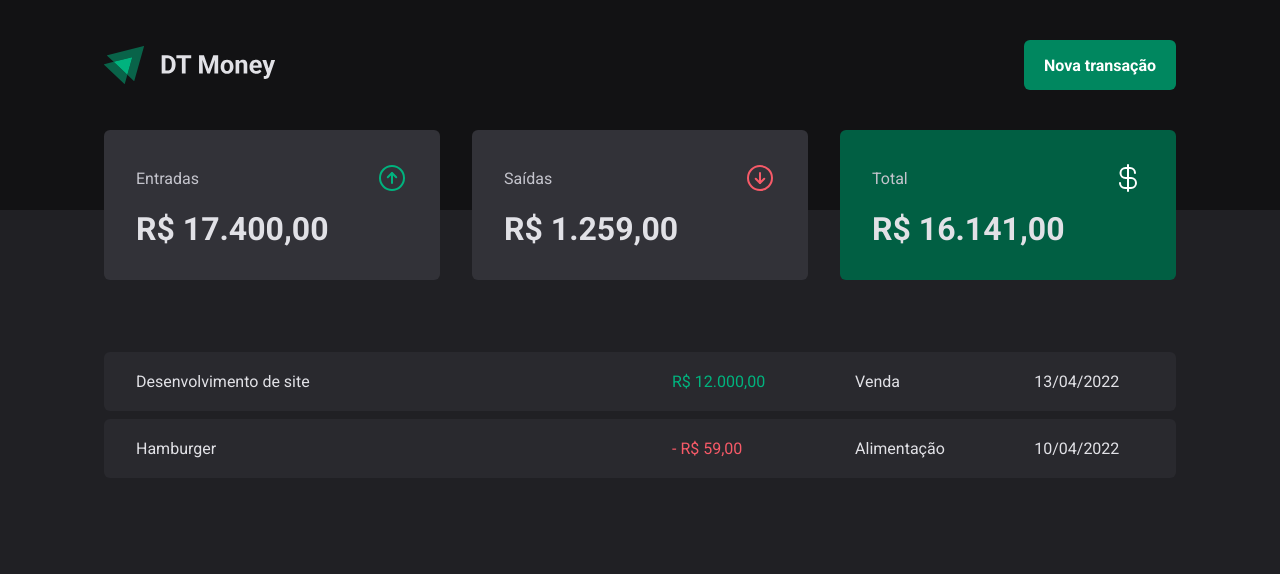
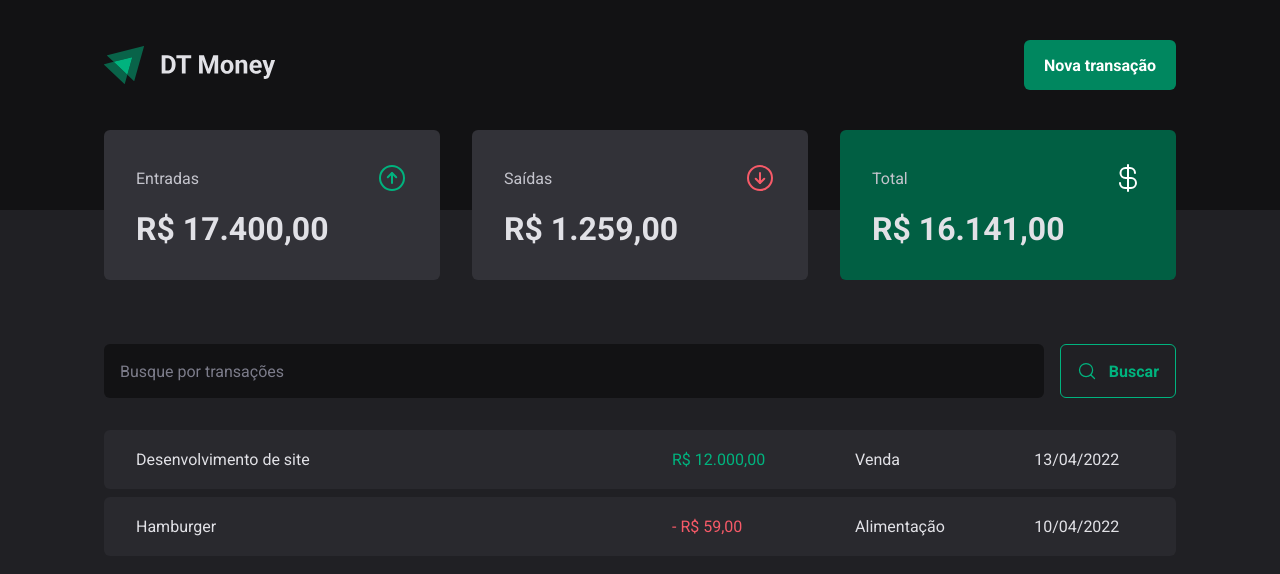
Before and after one commit to lmartinhao/03-dt-money, a React (Vite) app: page / in a window 1280 px wide. Shown: the top 574 px of the page. Built offline with nearby package versions, Linux system fonts and the light colour scheme.

Commit message:
transactions search form added

```diff
--- /dev/null
+++ b/src/pages/Transactions/components/SearchForm/index.tsx
@@ -0,0 +1,15 @@
+import { MagnifyingGlass } from 'phosphor-react'
+import { SearchFormContainer } from './styles'
+
+export function SearchForm() {
+  return (
+    <SearchFormContainer>
+      <input type="text" placeholder="Busque por transações" />
+
+      <button type="submit">
+        <MagnifyingGlass size={20} />
+        Buscar
+      </button>
+    </SearchFormContainer>
+  )
+}
--- /dev/null
+++ b/src/pages/Transactions/components/SearchForm/styles.ts
@@ -0,0 +1,40 @@
+import styled from 'styled-components'
+
+export const SearchFormContainer = styled.form`
+  display: flex;
+  gap: 1rem;
+
+  input {
+    flex: 1;
+    border-radius: 6px;
+    border: 0;
+    background: ${(props) => props.theme['gray-900']};
+    color: ${(props) => props.theme['gray-300']};
+    padding: 1rem;
+
+    &::placeholder {
+      color: ${(props) => props.theme['gray-500']};
+    }
+  }
+
+  button {
+    display: flex;
+    align-items: center;
+    gap: 0.75rem;
+
+    border: 0;
+    padding: 1rem;
+    background: transparent;
+    border: 1px solid ${(props) => props.theme['green-300']};
+    color: ${(props) => props.theme['green-300']};
+    font-weight: bold;
+    border-radius: 6px;
+
+    &:hover {
+      background: ${(props) => props.theme['green-500']};
+      border: 1px solid ${(props) => props.theme['green-500']};
+      color: ${(props) => props.theme.white};
+      transition: background-color 0.2s, color 0.2s, border-color 0.2s;
+    }
+  }
+`
--- a/src/pages/Transactions/index.tsx
+++ b/src/pages/Transactions/index.tsx
@@ -1,5 +1,6 @@
 import { Header } from '../../components/Header'
 import { Summary } from '../../components/Summary'
+import { SearchForm } from './components/SearchForm'
 
 import {
   PriceHighlight,
@@ -13,6 +14,8 @@
       <Header />
       <Summary />
       <TransactionsContainer>
+        <SearchForm />
+
         <TransactionsTable>
           <tbody>
             <tr>
--- a/src/pages/Transactions/styles.ts
+++ b/src/pages/Transactions/styles.ts
@@ -11,7 +11,7 @@
   width: 100%;
   border-collapse: separate;
   border-spacing: 0 0.5rem;
-  /* margin-top: 1.5rem; */
+  margin-top: 1.5rem;
 
   td {
     padding: 1.25rem 2rem;
```
